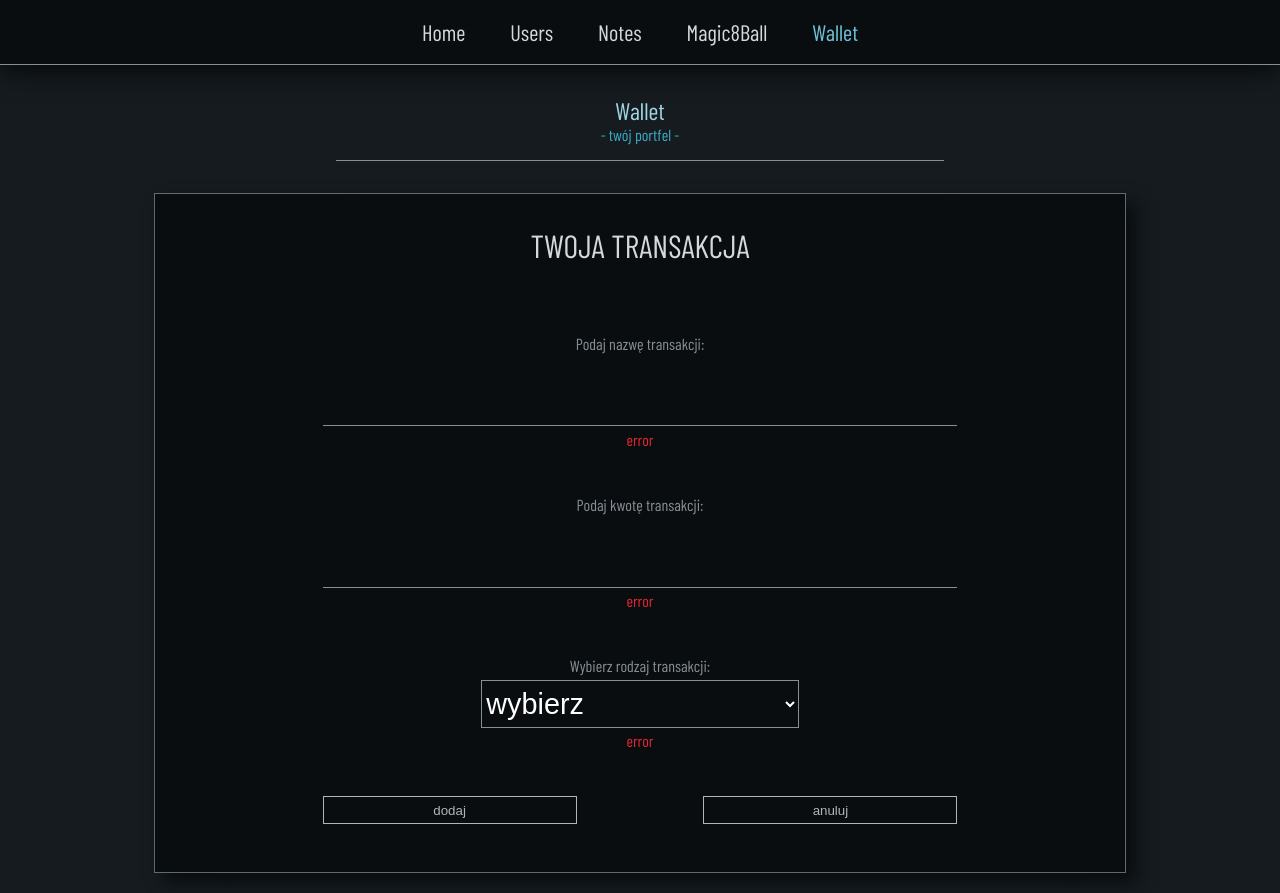
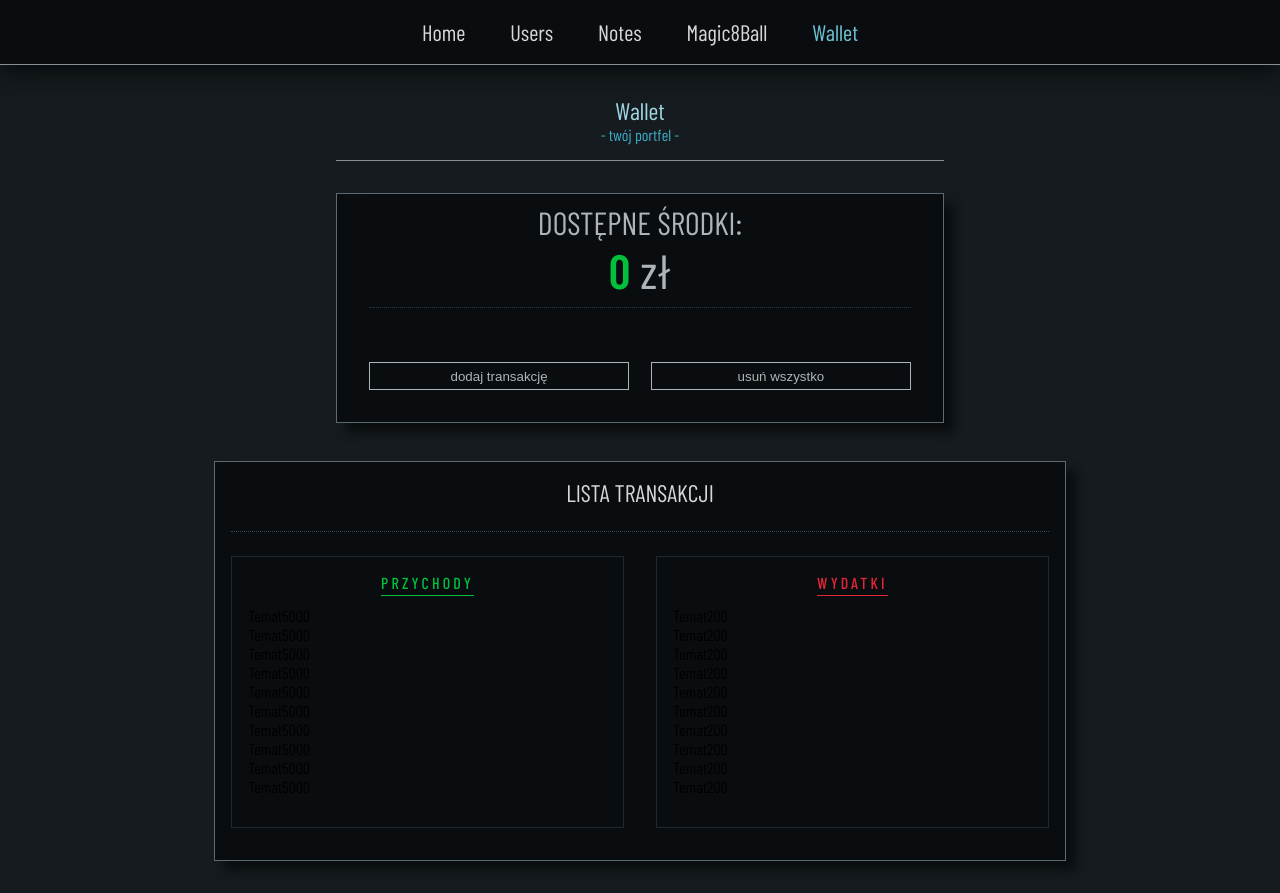
Before and after one commit to Scorpion19702022/SIMPLE_PROJECT_REACT_REDUX, a React (Vite) app: page /Wallet in a window 1280 px wide. Built offline with nearby package versions, Linux system fonts and the light colour scheme; a web font is replaced by a local one.

Commit message:
added function

```diff
--- a/src/Components/Wallet/WalletInputsModal.tsx
+++ b/src/Components/Wallet/WalletInputsModal.tsx
@@ -15,7 +15,7 @@ const WalletInputsModal: React.FC<initialProps> = ({ isCancelModal, cancelModal
 	))
 
 	return (
-		<section className={isCancelModal ? styles.wrapper_no_active : styles.wrapper_active}>
+		<section className={!isCancelModal ? styles.wrapper_no_active : styles.wrapper_active}>
 			<h2 className={styles.heading}>{`Twoja transakcja`.toLocaleUpperCase()}</h2>
 			<form className={styles.form}>
 				<div className={styles.box_inputs}>
```
